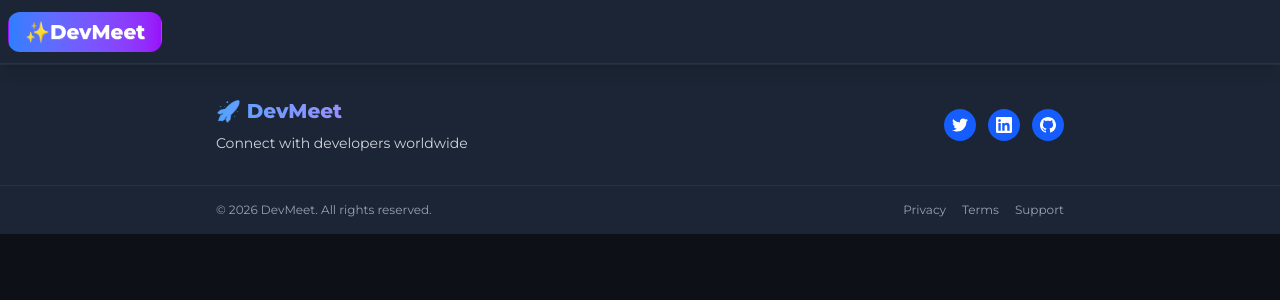
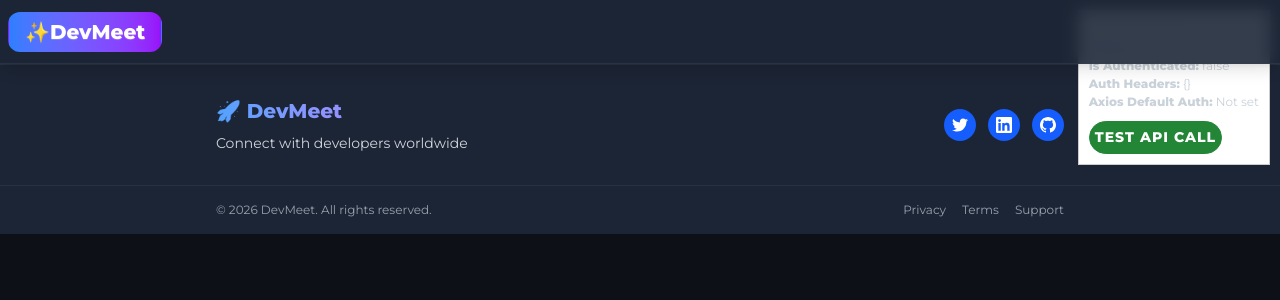
Before and after one commit to Balram04/DevMeet-Frontend, a React (Vite) app: page / in a window 1280 px wide. Shown: the top 300 px of the page. Built offline with nearby package versions, Linux system fonts and the light colour scheme; no server answers.

Commit message:
Add authentication debugger to troubleshoot auth issues

```diff
--- a/src/App.jsx
+++ b/src/App.jsx
@@ -9,6 +9,7 @@ import Feed from "./assets/components/Feed";
 import Connection from "./assets/components/Connection"
 import Request from "./assets/components/Request";
 import Chat from "./assets/components/Chat";
+import AuthDebugger from "./components/AuthDebugger";
 
 function App(){
   return(
@@ -27,6 +28,7 @@ function App(){
           </Route>
        </Routes>
       </BrowserRouter>
+      <AuthDebugger />
       </Provider>
 
 
--- /dev/null
+++ b/src/components/AuthDebugger.jsx
@@ -0,0 +1,65 @@
+import React, { useEffect, useState } from 'react';
+import { authUtils } from '../utils/auth';
+import axios from 'axios';
+import { API_BASE_URL } from '../config/api';
+
+const AuthDebugger = () => {
+  const [authInfo, setAuthInfo] = useState({});
+
+  useEffect(() => {
+    const checkAuth = () => {
+      const token = authUtils.getToken();
+      const isAuth = authUtils.isAuthenticated();
+      const headers = authUtils.getAuthHeaders();
+
+      setAuthInfo({
+        token: token ? `${token.substring(0, 20)}...` : 'No token',
+        isAuthenticated: isAuth,
+        headers: headers,
+        axiosDefaults: axios.defaults.headers.common['Authorization'] || 'Not set'
+      });
+    };
+
+    checkAuth();
+  }, []);
+
+  const testAPI = async () => {
+    try {
+      console.log('Testing API call with current auth...');
+      const response = await axios.get(`${API_BASE_URL}/profile/view`, {
+        headers: authUtils.getAuthHeaders(),
+        withCredentials: true
+      });
+      console.log('API Test Success:', response.data);
+      alert('API test successful!');
+    } catch (error) {
+      console.error('API Test Failed:', error);
+      alert(`API test failed: ${error.message}`);
+    }
+  };
+
+  return (
+    <div style={{
+      position: 'fixed',
+      top: '10px',
+      right: '10px',
+      background: 'white',
+      padding: '10px',
+      border: '1px solid #ccc',
+      fontSize: '12px',
+      zIndex: 9999,
+      maxWidth: '300px'
+    }}>
+      <h4>Auth Debug Info</h4>
+      <div><strong>Token:</strong> {authInfo.token}</div>
+      <div><strong>Is Authenticated:</strong> {String(authInfo.isAuthenticated)}</div>
+      <div><strong>Auth Headers:</strong> {JSON.stringify(authInfo.headers)}</div>
+      <div><strong>Axios Default Auth:</strong> {authInfo.axiosDefaults}</div>
+      <button onClick={testAPI} style={{ marginTop: '10px', padding: '5px' }}>
+        Test API Call
+      </button>
+    </div>
+  );
+};
+
+export default AuthDebugger;
```
